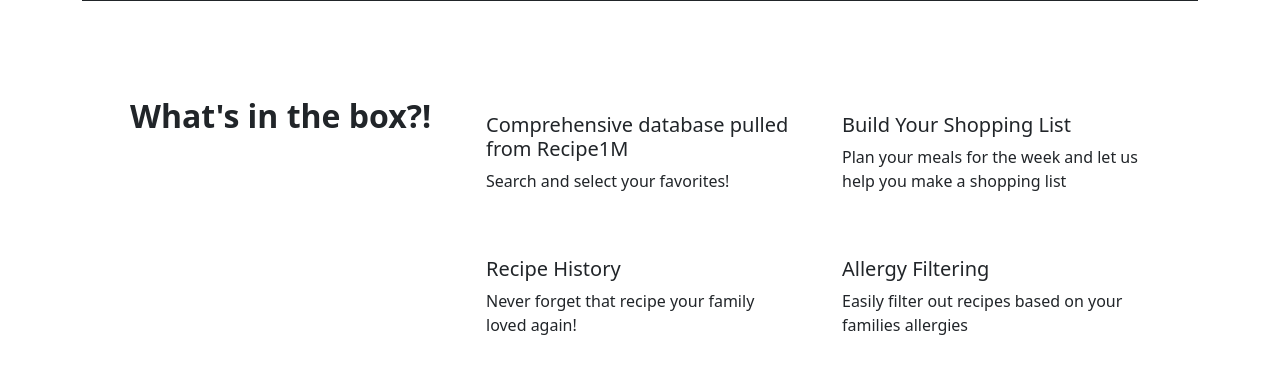
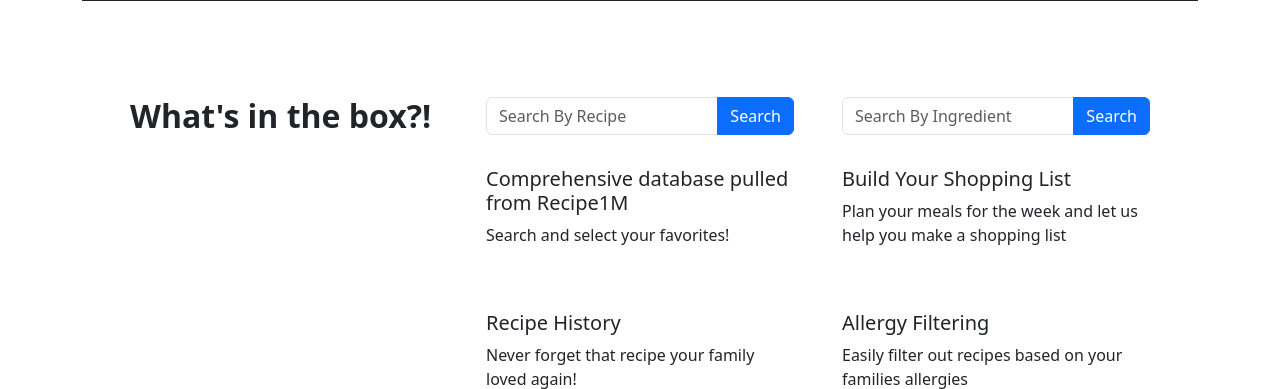
Before and after one commit to robert-daniels/CartBuilder, a Django app: page /cartbuilder/ in a window 1280 px wide. Shown: the part 616-1005 px from the top of the page. Run offline with Django 4.2, Linux system fonts and the light colour scheme; data comes from the database, SQL or seed files in the repository; grey boxes labelled with a size stand in for pictures from a placeholder-image service; some libraries are stand-ins or nearby versions.

Commit message:
search by recipe & search by ingredient functionality added nav and homepage

```diff
--- a/CartBuilderApplication/CartBuilder/urls.py
+++ b/CartBuilderApplication/CartBuilder/urls.py
@@ -5,7 +5,8 @@ from .views import SearchView
 
 urlpatterns = [
     path('', views.home, name='home'),
-    path('search_by_recipe/', views.search, name='search_by_recipe'),
+    path('search_by_ingredient/', views.search, name='search_by_ingredient'),
+    path('search_by_recipe/', views.search_by_recipe, name='search_by_recipe'),
     path('about', views.about, name='about'),
     path('recipes', views.recipes, name="recipes"),
     path('ingredients', views.ingredients, name="ingredients"),
--- a/CartBuilderApplication/CartBuilder/views.py
+++ b/CartBuilderApplication/CartBuilder/views.py
@@ -96,6 +96,13 @@ def search(request):
     return render(request, 'search.html', context)
 
 
+def search_by_recipe(request):
+    searchTerm = request.GET.get('query')
+    searchResults = SimpleMaster.objects.filter(recipeTitle__contains=searchTerm).values()
+    context = {'searchResults': searchResults, 'query': searchTerm}
+    return render(request, 'search.html', context)
+
+
 def add_recipe(request):
     if request.method == 'POST':
         recipe_title = request.POST['recipeTitle']
--- a/CartBuilderApplication/templates/components/home_page/features_section.html
+++ b/CartBuilderApplication/templates/components/home_page/features_section.html
@@ -2,8 +2,31 @@
     <div class="container px-5 my-5">
         <div class="row gx-5">
             <div class="col-lg-4 mb-5 mb-lg-0"><h2 class="fw-bolder mb-0">What's in the box?!</h2></div>
+
             <div class="col-lg-8">
                 <div class="row gx-5 row-cols-1 row-cols-md-2">
+
+
+                    <br>
+
+                    <form method="get" action="{% url 'search_by_recipe' %}" class="mb-3" id="sbr">
+                        <div class="input-group">
+                            <input type="text" class="form-control" name="query" placeholder="Search By Recipe" required>
+                            <button type="submit" class="btn btn-primary">Search</button>
+                        </div>
+                    </form>
+
+                    <br>
+
+                    <form method="get" action="{% url 'search_by_ingredient' %}" class="mb-3" id="sbi">
+                        <div class="input-group">
+                            <input type="text" class="form-control" name="query" placeholder="Search By Ingredient" required>
+                            <button type="submit" class="btn btn-primary">Search</button>
+                        </div>
+                    </form>
+
+                    <br>
+
                     <div class="col mb-5 h-100">
                         <div class="feature bg-primary bg-gradient text-white rounded-3 mb-3"><i class="bi bi-collection"></i></div>
                         <h2 class="h5">Comprehensive database pulled from Recipe1M</h2>
@@ -29,3 +52,18 @@
         </div>
     </div>
 </section>
+
+<script>
+function focusSearchBox(id) {
+    const element = document.getElementById(id);
+    if (element) {
+        const input = element.querySelector('input');
+        if (input) {
+            input.focus();
+            const yOffset = -100; // Adjust this value to change the offset
+            const y = element.getBoundingClientRect().top + window.pageYOffset + yOffset;
+            window.scrollTo({ top: y, behavior: 'smooth' });
+        }
+    }
+}
+</script>
--- a/CartBuilderApplication/templates/components/navbar.html
+++ b/CartBuilderApplication/templates/components/navbar.html
@@ -31,7 +31,7 @@
 
 
 
-          <form class="d-flex" action="{% url 'search_by_recipe' %}">
+          <form class="d-flex" action="{% url 'search_by_ingredient' %}">
             <input class="form-control me-2" type="text" name="query" placeholder="Find your meal!" aria-label="Search">
             <button class="btn btn-outline-success" type="submit">Search</button>
           </form>
--- a/CartBuilderApplication/templates/components/navbar_side.html
+++ b/CartBuilderApplication/templates/components/navbar_side.html
@@ -15,11 +15,26 @@
                 <ul class="navbar-nav justify-content-end flex-grow-1 pe-3">
 
 
-                    <form class="d-flex" action="{% url 'search_by_recipe' %}">
+                    <form class="d-flex" action="{% url 'search_by_ingredient' %}">
                         <input class="form-control me-2" type="text" name="query" placeholder="Find your meal!"
                             aria-label="Search">
                         <button class="btn btn-outline-success" type="submit">Search</button>
                     </form>
+
+                    <br>
+
+
+
+                    <li class="nav-item">
+                        <a class="nav-link active" aria-current="page" onclick="focusSearchBox('sbr')"
+                        >Search By Recipe</a>
+                    </li>
+
+                    <li class="nav-item">
+                        <a class="nav-link active" aria-current="page" onclick="focusSearchBox('sbi')"
+                        >Search By Ingredient</a>
+                    </li>
+
                     <li class="nav-item">
                         <a class="nav-link active" aria-current="page" href="{% url 'add_recipe' %}">Add A Recipe</a>
                     </li>
@@ -56,3 +71,18 @@
         </div>
     </div>
 </nav>
+
+<script>
+function focusSearchBox(id) {
+    const element = document.getElementById(id);
+    if (element) {
+        const input = element.querySelector('input');
+        if (input) {
+            input.focus();
+            const yOffset = -100; // Adjust this value to change the offset
+            const y = element.getBoundingClientRect().top + window.pageYOffset + yOffset;
+            window.scrollTo({ top: y, behavior: 'smooth' });
+        }
+    }
+}
+</script>
```
